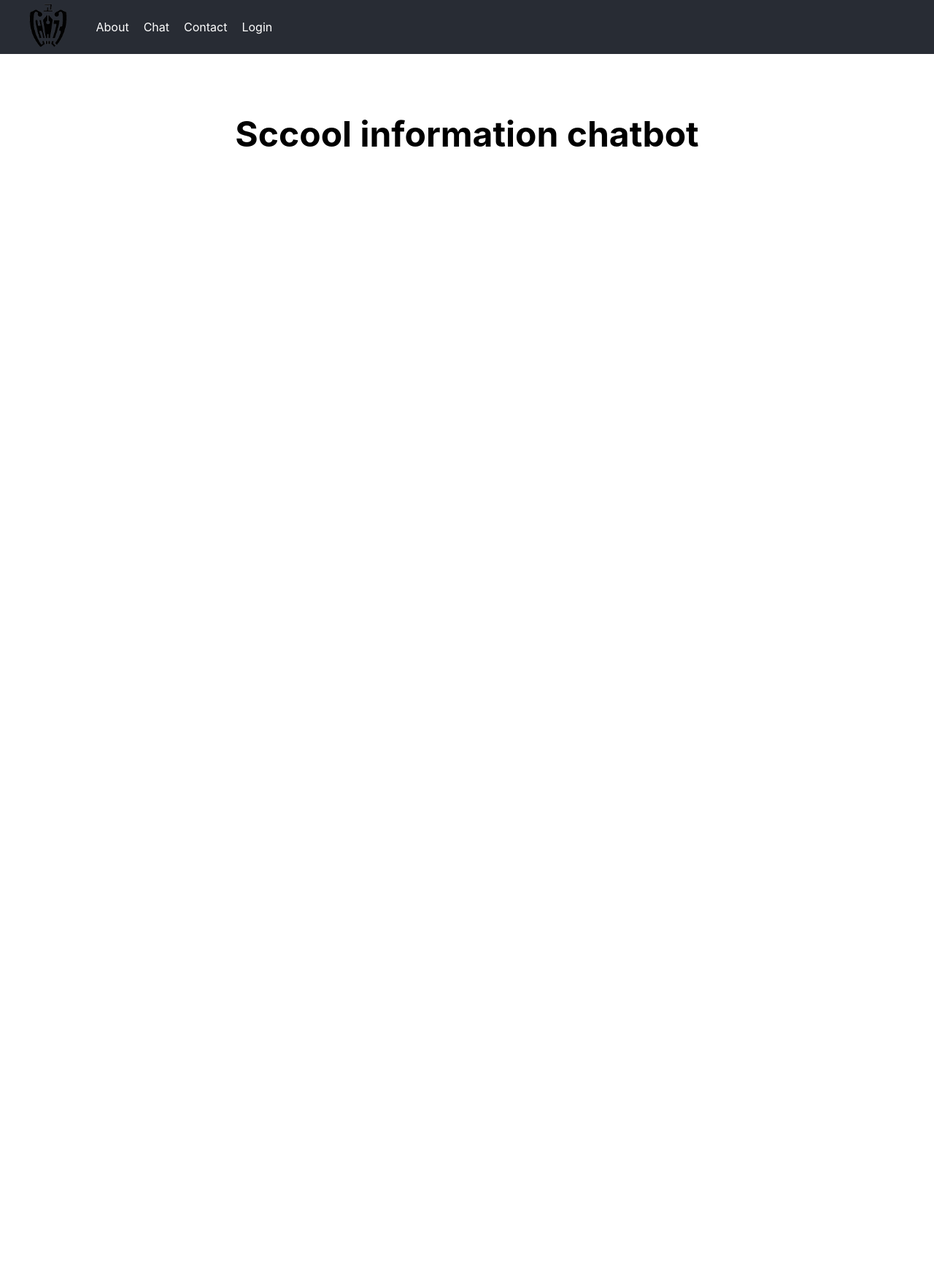
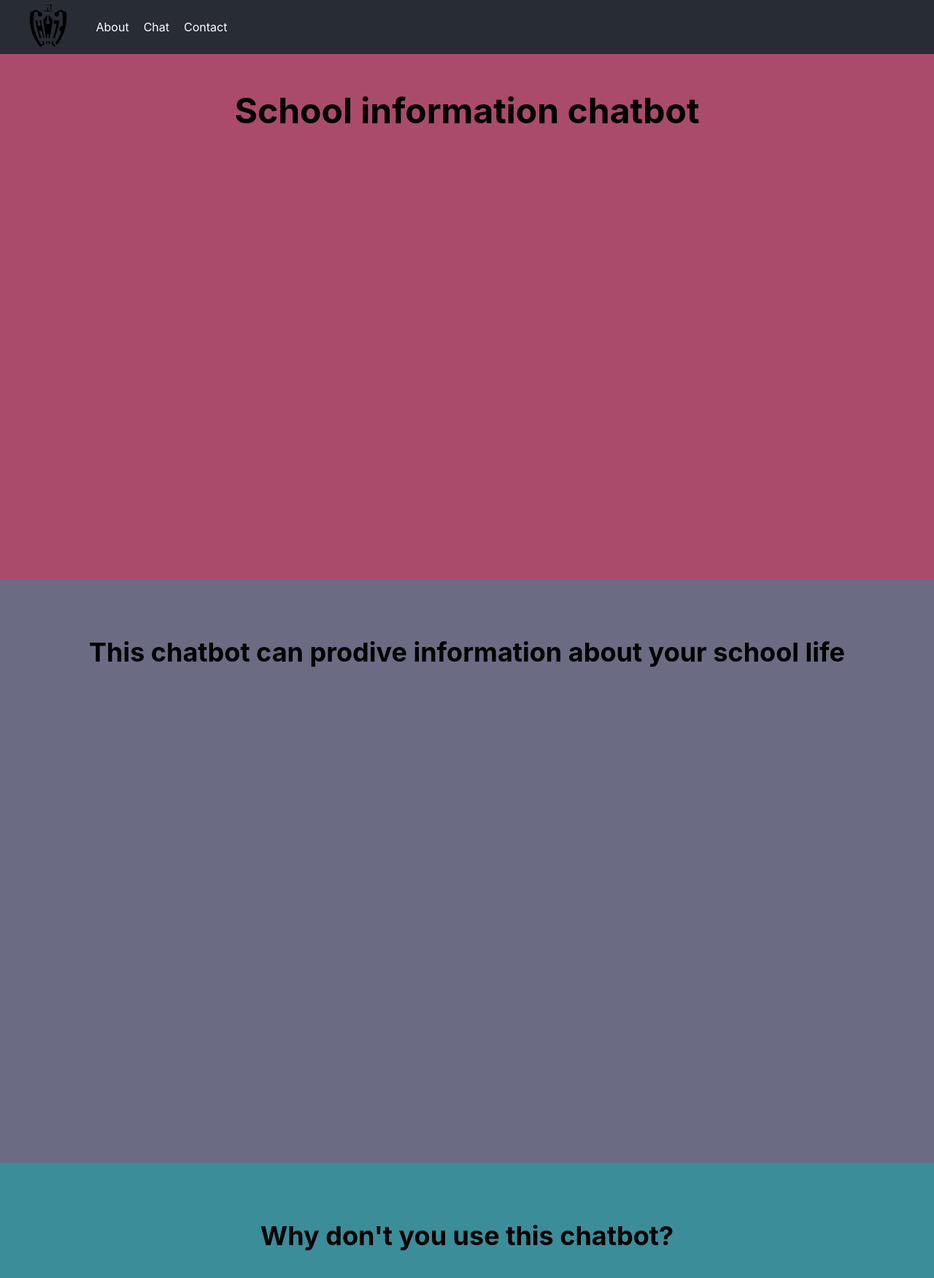
Before and after one commit to 2ssunny/gongdong_web_project, a React (Create React App) app: page / in a window 1280 px wide. Shown: the top 1752 px of the page at 73% size. Before the commit the page ends 800 px from the top, so only its background shows below. Built offline with nearby package versions, Linux system fonts and the light colour scheme.

Commit message:
style: add home background color

```diff
--- a/src/App.js
+++ b/src/App.js
@@ -6,8 +6,6 @@ import Home from "./components/home.js";
 import About from "./components/about.js";
 import Contact from "./components/contact.js";
 import Chat from "./components/chat.js";
-import Login from "./components/login/login.js";
-import Signup from "./components/login/signup.js";
 
 function App() {
   return (
@@ -20,10 +18,6 @@ function App() {
           <Route path="About" element={<About />} />
           <Route path="Chat" element={<Chat />} />
           <Route path="Contact" element={<Contact />} />
-          <Route path="Login">
-            <Route path="" element={<Login />} />
-            <Route path="Signup" element={<Signup />} />
-          </Route>
           <Route path="/" element={<Home />} />
         </Routes>
       </BrowserRouter>
--- a/src/components/home.css
+++ b/src/components/home.css
@@ -1,10 +1,36 @@
 .hometitle {
+  background-color: #aa4b6b;
   text-align: center;
-  height: 85vh;
+  height: 90vh;
   width: 100%;
 }
 
 .hometitle_text {
+  margin-top: 0px;
   padding-top: 3rem;
   font-size: 3rem;
 }
+
+.homebody {
+  background-color: #6b6b83;
+  text-align: center;
+  height: 100vh;
+  width: 100%;
+}
+
+.homebody2 {
+  background-color: #3b8d99;
+  text-align: center;
+  height: 100vh;
+  width: 100%;
+}
+
+.homebody_title {
+  padding-top: 3rem;
+  font-size: 1.5rem;
+}
+
+.homebody_content {
+  padding-top: 3rem;
+  font-size: 1.5rem;
+}
--- a/src/components/home.js
+++ b/src/components/home.js
@@ -5,14 +5,30 @@ import "./home.css";
 function Home() {
   const animatedItem = {
     0: useScrollFadeIn("up", 2, 0, 30),
+    1: useScrollFadeIn("up", 2, 0.4, 30),
+    2: useScrollFadeIn("up", 2, 0.4, 30),
   };
   return (
     <div>
       <div className="home">
         <div className="hometitle">
           <h1 className="hometitle_text" {...animatedItem[0]}>
-            Sccool information chatbot
+            School information chatbot
           </h1>
+        </div>
+        <div className="homebody">
+          <div className="homebody_title">
+            <h2 {...animatedItem[1]}>
+              This chatbot can prodive information about your school life
+            </h2>
+          </div>
+        </div>
+        <div className="homebody2">
+          <div className="homebody_title">
+            <div className="homedody_content">
+              <h2 {...animatedItem[2]}>Why don't you use this chatbot?</h2>
+            </div>
+          </div>
         </div>
       </div>
     </div>
--- a/src/components/login/login.css
+++ /dev/null
@@ -1,21 +0,0 @@
-.logintitle {
-  text-align: center;
-  height: 85vh;
-  width: 100%;
-}
-
-.logintitle_text {
-  padding-top: 3rem;
-  font-size: 3rem;
-}
-
-.signup_link {
-  text-align: center;
-  padding-top: 3rem;
-}
-
-.signup_link_text {
-  font-size: 1.5rem;
-  text-decoration: none;
-  color: inherit;
-}
--- a/src/components/login/login.js
+++ /dev/null
@@ -1,33 +0,0 @@
-import React from "react";
-import { Link } from "react-router-dom";
-import { useScrollFadeIn } from "../../animation.js";
-
-import "./login.css";
-function Login() {
-  const animatedItem = {
-    0: useScrollFadeIn("up", 2, 0, 30),
-  };
-  return (
-    <div>
-      <div className="login">
-        <div className="logintitle">
-          <h1 className="logintitle_text" {...animatedItem[0]}>
-            Login
-          </h1>
-          <div className="login_input">
-            <input type="text" placeholder="ID" />
-            <input type="password" placeholder="Password" />
-            <button className="login_button">Login</button>
-          </div>
-          <div className="signup_link">
-            <Link to="/signup" className="signup_link_text">
-              Clink to Sign up
-            </Link>
-          </div>
-        </div>
-      </div>
-    </div>
-  );
-}
-
-export default Login;
--- a/src/components/nav.js
+++ b/src/components/nav.js
@@ -23,10 +23,6 @@ function App() {
         <Link to="Contact" className="tltle-text">
           <span className="title-text2">Contact</span>
         </Link>
-
-        <Link to="Login" className="tltle-text">
-          <span className="title-text2">Login</span>
-        </Link>
       </header>
     </div>
   );
```
Also changed, not shown: src/components/login/signup.css (deleted), src/components/login/signup.js (deleted).
